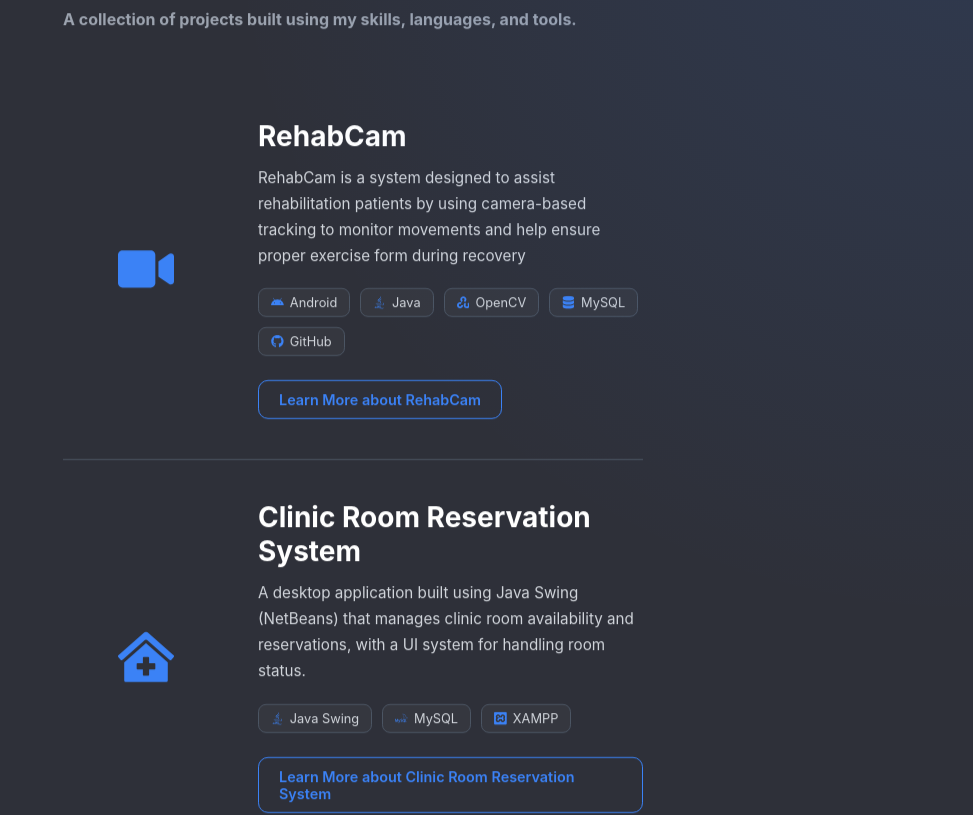
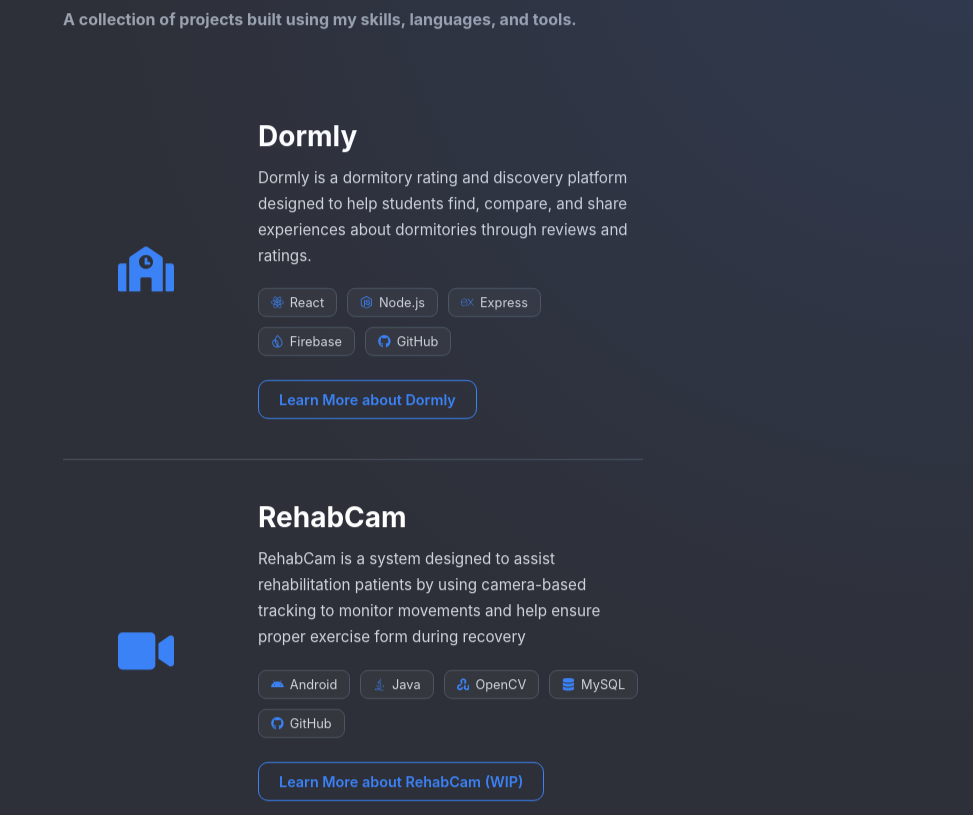
Before and after one commit to mctorre8720val-eng/michaelportfolio, a React (Vite) app: page / in a window 1280 px wide. Shown: the part 2824-3639 px from the top of the page, without its empty margins (307-1280 px from the left). Built offline with nearby package versions, Linux system fonts and the light colour scheme.

Commit message:
with dormly

```diff
--- a/src/components/Hero.jsx
+++ b/src/components/Hero.jsx
@@ -144,15 +144,15 @@ export default function Hero() {
           <p className="contact-label">Contact me</p>
 
           <div className="social-icons">
-            <a href="https://github.com/yourusername" target="_blank" rel="noreferrer">
+            <a href="https://github.com/mctorre8720val-eng" target="_blank" rel="noreferrer">
               <FaGithub size={26} />
             </a>
 
-            <a href="https://linkedin.com/in/yourusername" target="_blank" rel="noreferrer">
+            <a href="#" target="_blank" rel="noreferrer">
               <FaLinkedin size={26} />
             </a>
 
-            <a href="mailto:yourgmail@gmail.com">
+            <a href="#">
               <SiGmail size={26} />
             </a>
           </div>
--- a/src/components/Projects.jsx
+++ b/src/components/Projects.jsx
@@ -5,23 +5,45 @@ import {
   FaAndroid,
   FaJava,
   FaDatabase,
-  FaGithub
+  FaGithub,
+  FaSchool
 } from "react-icons/fa";
+
+import {
+  FaReact,
+  FaNodeJs
+} from "react-icons/fa6";
 
 import {
   SiOpencv,
   SiMysql,
   SiPhp,
-  SiXampp
+  SiXampp,
+  SiFirebase,
+  SiExpress,
 } from "react-icons/si";
 
 export default function Projects() {
   const projectData = [
     {
+  title: "Dormly",
+  description: "Dormly is a dormitory rating and discovery platform designed to help students find, compare, and share experiences about dormitories through reviews and ratings.",
+  buttonText: "Learn More about Dormly",
+  link: "#",
+  icon: <FaSchool />,
+  techStack: [
+    { name: "React", icon: <FaReact /> },
+    { name: "Node.js", icon: <FaNodeJs /> },
+    { name: "Express", icon: <SiExpress /> },
+    { name: "Firebase", icon: <SiFirebase /> },
+    { name: "GitHub", icon: <FaGithub /> },
+  ]
+},
+    {
       title: "RehabCam",
       description: "RehabCam is a system designed to assist rehabilitation patients by using camera-based tracking to monitor movements and help ensure proper exercise form during recovery",
-      buttonText: "Learn More about RehabCam",
-      link: "#",
+      buttonText: "Learn More about RehabCam (WIP)",
+      link: "https://dormly-nu.vercel.app/",
       icon: <FaVideo /> ,
       techStack: [
         { name: "Android", icon: <FaAndroid /> },
```
